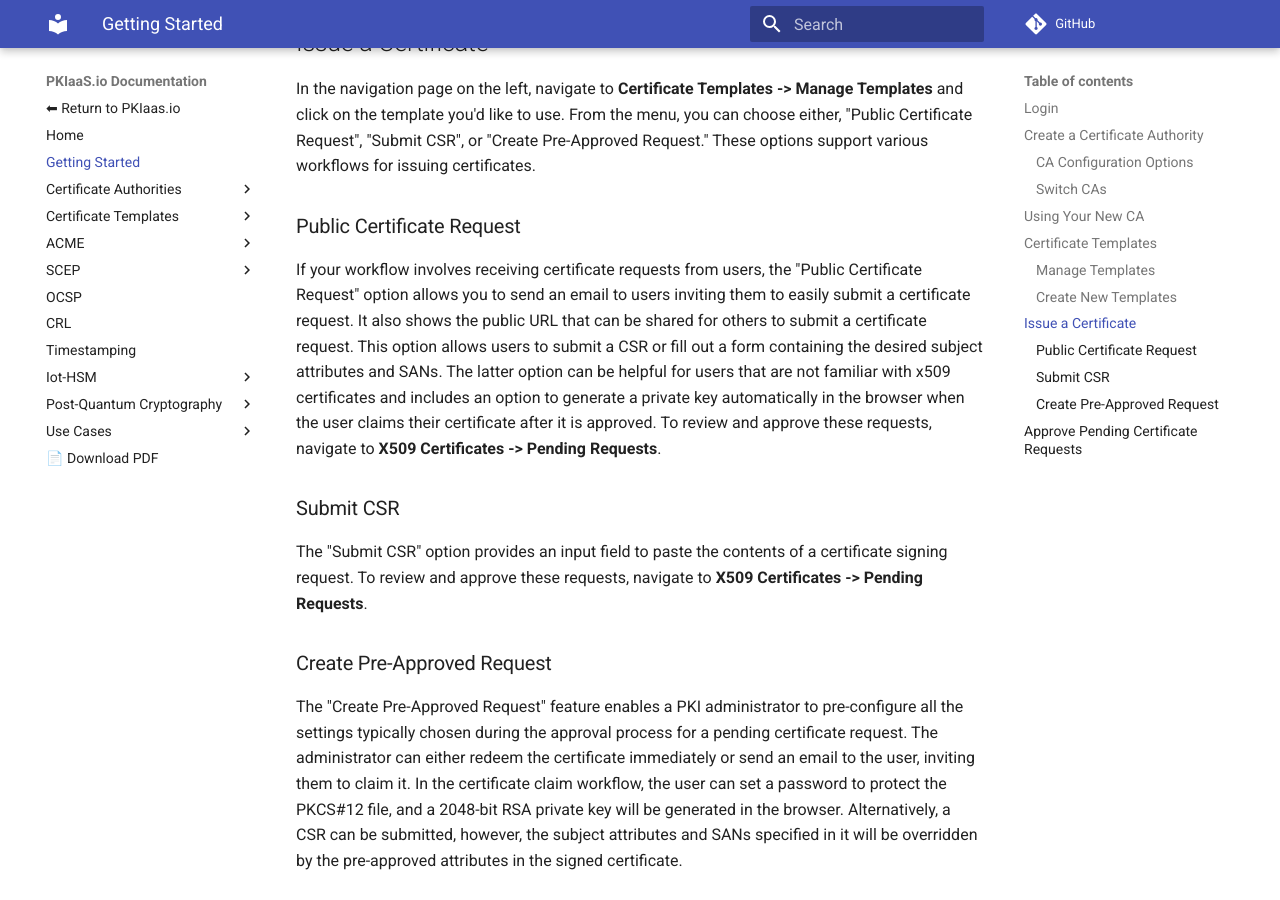
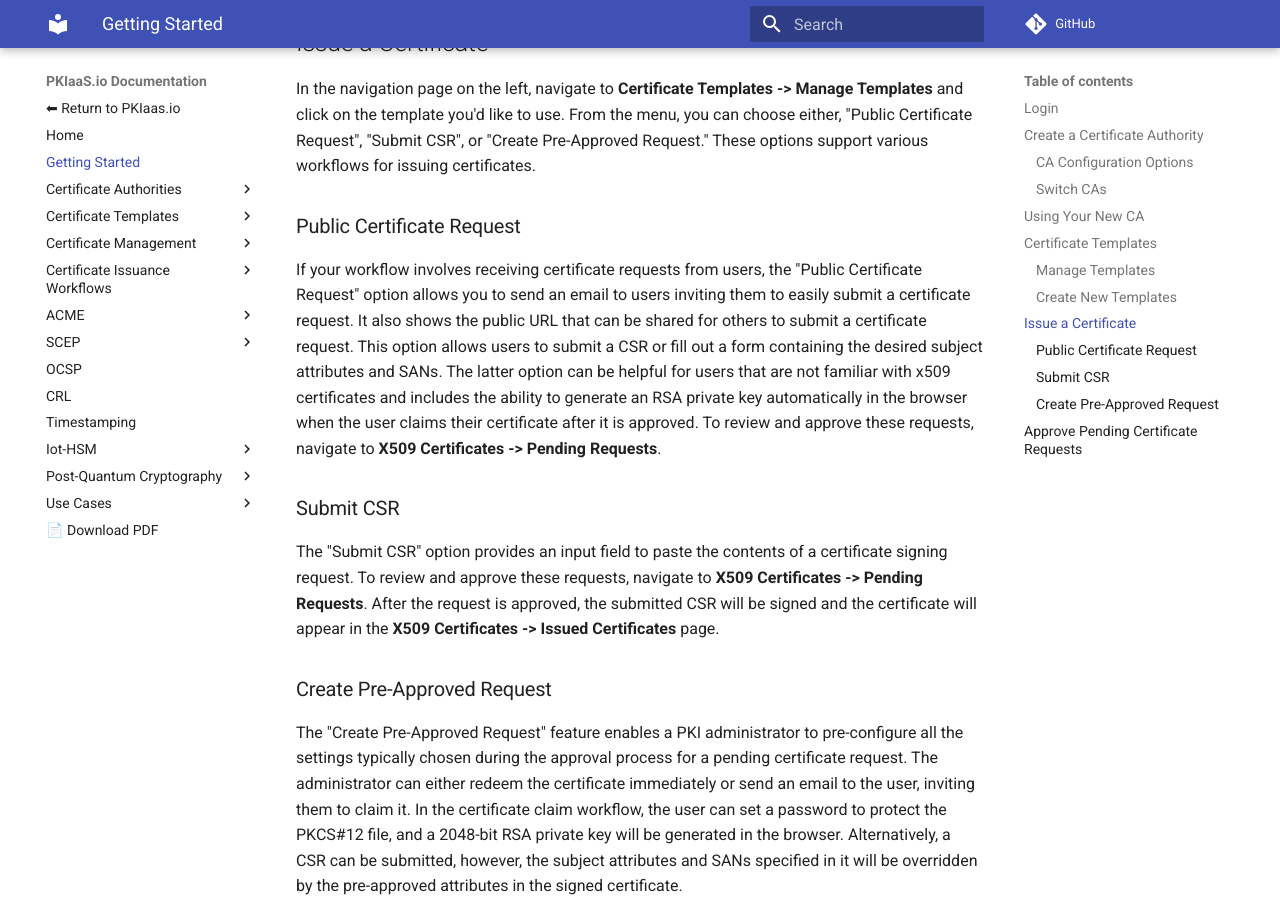
Before and after one commit to lspiehler/pkiaas-docs, an MkDocs documentation site: the page built from docs/getting-started.md, in a window 1280 px wide and 900 px high, scrolled down 1838 px. Built offline with MkDocs 1.6.1 and Material for MkDocs 9.7.7, drawn with Linux system fonts in a browser that asks for light colours; comment, search, counter and statistics services are not loaded.

Commit message:
added docs for certificate issuance and management

```diff
--- a/docs/getting-started.md
+++ b/docs/getting-started.md
@@ -29,10 +29,10 @@
 In the navigation page on the left, navigate to **Certificate Templates -> Manage Templates** and click on the template you'd like to use. From the menu, you can choose either, "Public Certificate Request", "Submit CSR", or "Create Pre-Approved Request." These options support various workflows for issuing certificates.
 
 ### Public Certificate Request
-If your workflow involves receiving certificate requests from users, the "Public Certificate Request" option allows you to send an email to users inviting them to easily submit a certificate request. It also shows the public URL that can be shared for others to submit a certificate request. This option allows users to submit a CSR or fill out a form containing the desired subject attributes and SANs. The latter option can be helpful for users that are not familiar with x509 certificates and includes an option to generate a private key automatically in the browser when the user claims their certificate after it is approved. To review and approve these requests, navigate to **X509 Certificates -> Pending Requests**.
+If your workflow involves receiving certificate requests from users, the "Public Certificate Request" option allows you to send an email to users inviting them to easily submit a certificate request. It also shows the public URL that can be shared for others to submit a certificate request. This option allows users to submit a CSR or fill out a form containing the desired subject attributes and SANs. The latter option can be helpful for users that are not familiar with x509 certificates and includes the ability to generate an RSA private key automatically in the browser when the user claims their certificate after it is approved. To review and approve these requests, navigate to **X509 Certificates -> Pending Requests**.
 
 ### Submit CSR
-The "Submit CSR" option provides an input field to paste the contents of a certificate signing request. To review and approve these requests, navigate to **X509 Certificates -> Pending Requests**.
+The "Submit CSR" option provides an input field to paste the contents of a certificate signing request. To review and approve these requests, navigate to **X509 Certificates -> Pending Requests**. After the request is approved, the submitted CSR will be signed and the certificate will appear in the **X509 Certificates -> Issued Certificates** page.
 
 ### Create Pre-Approved Request
 The "Create Pre-Approved Request" feature enables a PKI administrator to pre-configure all the settings typically chosen during the approval process for a pending certificate request. The administrator can either redeem the certificate immediately or send an email to the user, inviting them to claim it. In the certificate claim workflow, the user can set a password to protect the PKCS#12 file, and a 2048-bit RSA private key will be generated in the browser. Alternatively, a CSR can be submitted, however, the subject attributes and SANs specified in it will be overridden by the pre-approved attributes in the signed certificate.
--- a/mkdocs.yml
+++ b/mkdocs.yml
@@ -24,6 +24,11 @@
     - Edit Templates: certificate-templates/edit.md
     - Delete Templates: certificate-templates/delete.md
     - Service URLs: certificate-templates/service-urls.md
+  - Certificate Management:
+    - Pending Requests: certificate-management/pending-requests.md
+  - Certificate Issuance Workflows:
+    - Overview: certificate-issuance-workflows/overview.md
+    - Sign a CSR from the Admin UI: certificate-issuance-workflows/sign-a-csr-from-the-admin-ui.md
   - ACME:
     - Overview: acme/overview.md
     - Create an ACME Policy: acme/create-acme-policy.md
```
Also changed, not shown: docs/certificate-issuance-workflows/overview.md (added, +10 -0 lines), docs/certificate-issuance-workflows/sign-a-csr-from-the-admin-ui.md (added, +1 -0 lines), docs/certificate-management/pending-requests.md (added, +9 -0 lines).
